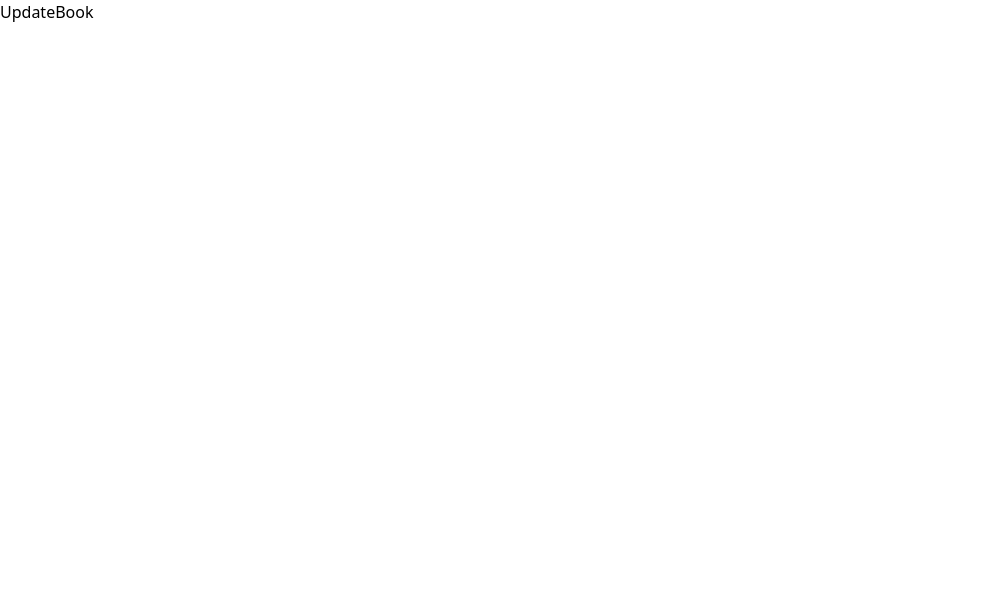
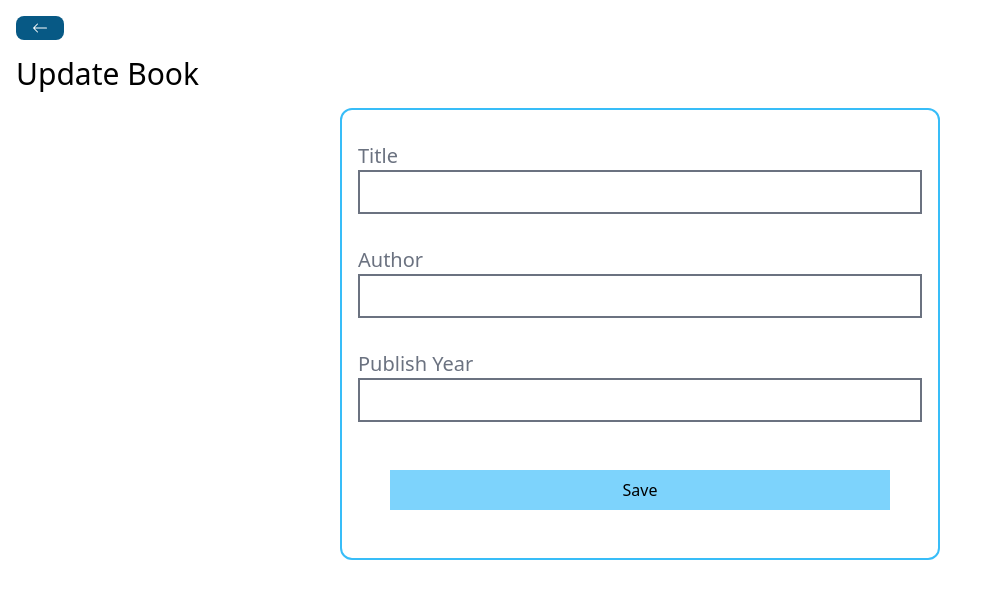
Before and after one commit to T4R0TARO/book-store, a React (Vite) app in the folder frontend/: page /books/update/1 in a window 1280 px wide. Shown: the top 598 px of the page, without its empty margins (0-1002 px from the left). Built offline with nearby package versions, Linux system fonts and the light colour scheme; no server answers.

Commit message:
feature: updateBook page

```diff
--- a/frontend/src/pages/UpdateBook.jsx
+++ b/frontend/src/pages/UpdateBook.jsx
@@ -1,7 +1,91 @@
-// import React from "react";
+import { useState, useEffect } from "react";
+import BackButton from "../components/BackButton";
+import Spinner from "../components/Spinner";
+import axios from "axios";
+import { useNavigate, useParams } from "react-router-dom";
 
 const UpdateBook = () => {
-  return <div>UpdateBook</div>;
+  const [title, setTitle] = useState("");
+  const [author, setAuthor] = useState("");
+  const [publishYear, setPublishYear] = useState("");
+  const [loading, setLoading] = useState(false);
+  const navigate = useNavigate();
+  const { id } = useParams();
+  useEffect(() => {
+    setLoading(true);
+    axios
+      .get(`http://localhost:3000/api/v1/books/${id}`)
+      .then((response) => {
+        setAuthor(response.data.author);
+        setPublishYear(response.data.publishYear);
+        setTitle(response.data.title);
+        setLoading(false);
+      })
+      .catch((error) => {
+        setLoading(false);
+        alert("An error happened... Please check console");
+        console.log(error);
+      });
+    // eslint-disable-next-line react-hooks/exhaustive-deps
+  }, []);
+  const handleEditBook = () => {
+    const data = {
+      title,
+      author,
+      publishYear,
+    };
+    setLoading(true);
+    axios
+      .put(`http://localhost:3000/api/v1/books/${id}`, data)
+      .then(() => {
+        setLoading(false);
+        navigate("/");
+      })
+      .catch((error) => {
+        setLoading(false);
+        alert("An error happended... Please check console");
+        console.log(error);
+      });
+  };
+  return (
+    <div className="p-4">
+      <BackButton />
+      <h1 className="text-3xl my-4">Update Book</h1>
+      {loading ? <Spinner /> : ""}
+      <div className="flex flex-col border-2 border-sky-400 rounded-xl w-[600px] p-4 mx-auto">
+        <div className="my-4">
+          <label className="text-xl mr-4 text-gray-500">Title</label>
+          <input
+            type="text"
+            value={title}
+            onChange={(e) => setTitle(e.target.value)}
+            className="border-2 border-gray-500 px-2 py-2 w-full"
+          />
+        </div>
+        <div className="my-4">
+          <label className="text-xl mr-4 text-gray-500">Author</label>
+          <input
+            type="text"
+            value={author}
+            onChange={(e) => setAuthor(e.target.value)}
+            className="border-2 border-gray-500 px-2 py-2 w-full"
+          />
+        </div>
+        <div className="my-4">
+          <label className="text-xl mr-4 text-gray-500">Publish Year</label>
+          <input
+            type="number"
+            value={publishYear}
+            onChange={(e) => setPublishYear(e.target.value)}
+            className="border-2 border-gray-500 px-2 py-2 w-full"
+          />
+        </div>
+        <button className="p-2 bg-sky-300 m-8" onClick={handleEditBook}>
+          Save
+        </button>
+      </div>
+    </div>
+  );
 };
 
 export default UpdateBook;
```
